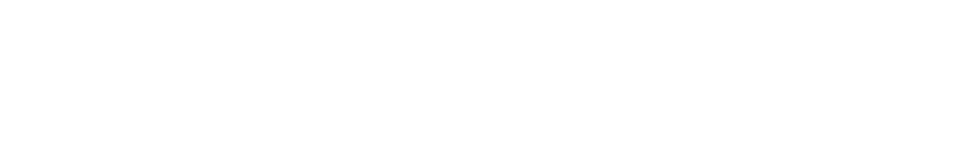
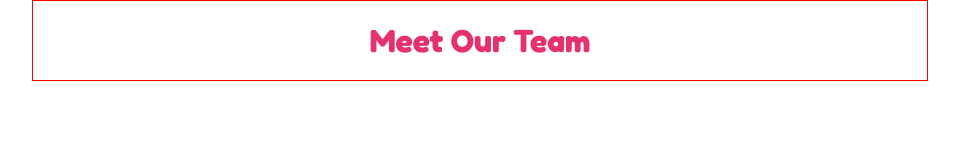
Before and after one commit to Alessandro-Sebastiano/html-css-float-cards, a plain HTML site: page index.html in a window 1280 px wide. Shown: the whole page, without its empty margins (160-1119 px from the left). Drawn offline with Linux system fonts and the light colour scheme.

Commit message:
heder-title

```diff
--- a/css/style.css
+++ b/css/style.css
@@ -3,3 +3,25 @@
     padding: 0;
     box-sizing: border-box;
 }
+
+
+
+body {
+    background-color: #fffffe;
+    font-family: 'Fredoka', sans-serif;
+}
+
+
+h1 {
+    color: #e53170;
+    font-weight: 800;
+}
+
+
+.container {
+    width: 70%;
+    border: 1px solid red;
+    text-align: center;
+    margin: 0 auto;
+    padding: 20px 0;
+}
--- a/index.html
+++ b/index.html
@@ -7,13 +7,22 @@
     <meta name="viewport" content="width=device-width, initial-scale=1.0">
     <link rel="preconnect" href="https://fonts.googleapis.com">
     <link rel="preconnect" href="https://fonts.gstatic.com" crossorigin>
-    <link href="https://fonts.googleapis.com/css2?family=Fredoka:wght@300;400;500;600;700&display=swap">
+    <link href="https://fonts.googleapis.com/css2?family=Fredoka:wght@300;400;500;600;700&display=swap"
+        rel="stylesheet">
     <link rel="stylesheet" href="./css/style.css">
     <title>html-css-float-cards</title>
 </head>
 
 <body>
 
+    <div class="container">
+
+        <header>
+            <h1>Meet Our Team</h1>
+        </header>
+
+    </div>
+
 </body>
 
 </html>
```
